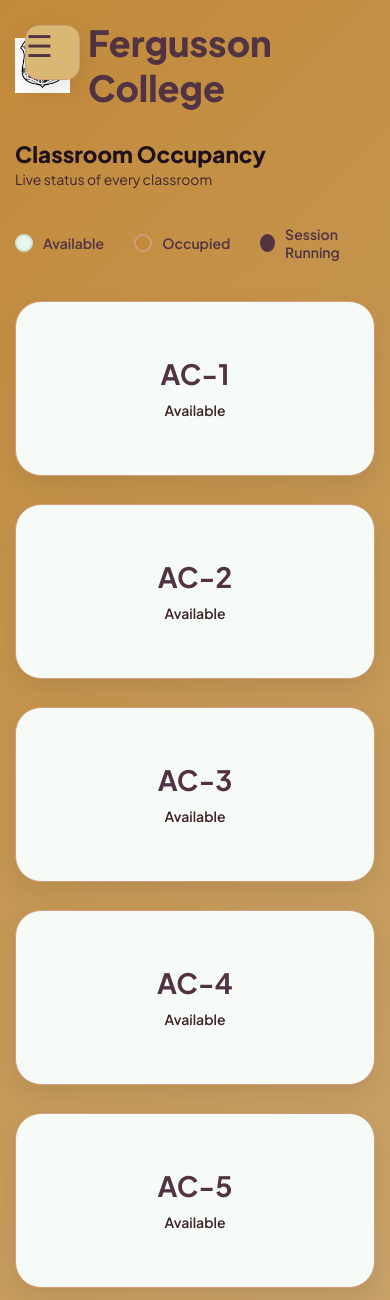
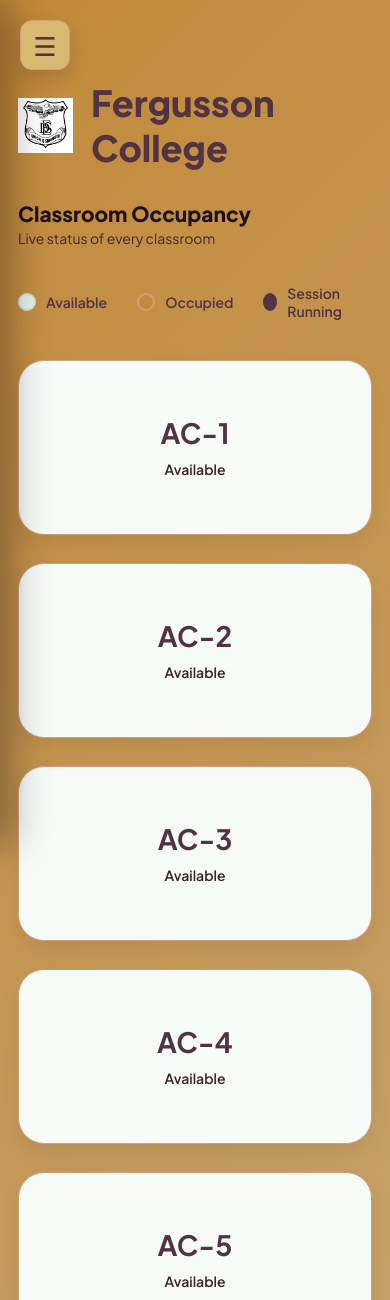
Before and after one commit to Sanavimjagtap/Smart_Campus, a Flask app: page /occupancy in a window 390 px wide. Shown: the top 1300 px of the page. Run offline with Flask 3, Linux system fonts and the light colour scheme.

Commit message:
Update style.css

```diff
--- a/static/css/style.css
+++ b/static/css/style.css
@@ -446,177 +446,161 @@
 }
 
 
-/* ===========================
-          SIDEBAR
-=========================== */
-
-.sidebar{
-
-    position:fixed;
-
-    top:0;
-
-    left:0;
-
-    width:280px;
-
-    height:100vh;
-
-    background:var(--primary-dark);
-
-    color:#c9a875;
-
-    transform:translateX(-100%);
-
-    transition:transform .35s ease;
-
-    z-index:999;
-
-    padding:30px;
-
-    border-right:1px solid rgba(255,255,255,.06);
-
-    box-shadow:
-        12px 0 35px rgba(19,10,13,.35);
-
-}
-
-.menu-btn{
-
-    position:fixed;
-
-    top:25px;
-
-    left:25px;
-
-    width:55px;
-    height:55px;
-
-    border-radius:14px;
-
-    background:var(--card);
-
-    display:flex;
-
-    justify-content:center;
-
-    align-items:center;
-
-    font-size:30px;
-
-    color:var(--primary);
-
-    cursor:pointer;
-
-    border:1px solid var(--border);
-
-    box-shadow:
-        0 10px 25px rgba(19,10,13,.10);
-
-    transition:all .25s ease;
-
-    z-index: 1000;
-}
-
-.menu-btn:hover{
-
-    background:var(--primary);
-
-    color:#c9a875;
-
-    transform:translateY(-2px);
-
-}
-
-.sidebar.active{
-
-    transform:translateX(0);
-
-}
-
-.sidebar-logo{
-
-    font-size:28px;
-
-    font-weight:800;
-
-    margin-bottom:45px;
-
-    letter-spacing:.5px;
-
-}
-
-.sidebar nav{
-
-    display:flex;
-
-    flex-direction:column;
-
-    gap:12px;
-
-}
-
-.sidebar nav a{
-
-    display:flex;
-
-    align-items:center;
-
-    gap:15px;
-
-    padding:15px 18px;
-
-    border-radius:14px;
-
-    color:var(--background);
-
-    transition:all .25s ease;
-
-    font-weight:600;
-
-}
-
-.sidebar nav a:hover{
-
-    background:var(--primary);
-
-    color:#c9a875;
-
-    transform:translateX(6px);
-
-}
-
-.sidebar nav a.active{
-
-    background:var(--accent);
-
-    color:#c9a875;
-
-    box-shadow:
-        0 8px 18px rgba(166,117,66,.35);
-
-}
-
-.sidebar h2{
-
-    color:var(--accent);
-
-    letter-spacing:1px;
-
-    margin-bottom:40px;
-
-}
-
-.sidebar hr{
-
-    border:none;
-
-    height:1px;
-
-    background:rgba(255,255,255,.08);
-
-    margin:25px 0 35px;
-
+/* ===================================================
+   UNIFIED SIDEBAR SYSTEM (Desktop, Tablet, Mobile)
+   =================================================== */
+
+/* Menu Hamburger Button */
+.menu-btn {
+    position: fixed;
+    top: 20px;
+    left: 20px;
+    width: 50px;
+    height: 50px;
+    border-radius: 12px;
+    background: var(--card);
+    display: flex;
+    justify-content: center;
+    align-items: center;
+    font-size: 26px;
+    color: var(--primary);
+    cursor: pointer;
+    border: 1px solid var(--border);
+    box-shadow: 0 8px 20px rgba(19,10,13,.15);
+    transition: all .25s ease;
+    z-index: 10001; /* Sits above sidebar overlay */
+}
+
+.menu-btn:hover {
+    background: var(--primary);
+    color: #c9a875;
+    transform: translateY(-2px);
+}
+
+/* Base Sidebar Styles */
+.sidebar {
+    position: fixed;
+    top: 0;
+    left: 0;
+    width: 260px;
+    height: 100vh;
+    background: var(--primary-dark);
+    color: #c9a875;
+    transform: translateX(-100%); /* Hidden off-screen by default */
+    transition: transform 0.35s cubic-bezier(0.4, 0, 0.2, 1);
+    z-index: 10000;
+    padding: 30px 20px;
+    border-right: 1px solid rgba(255,255,255,.06);
+    box-shadow: 12px 0 35px rgba(19,10,13,.35);
+    overflow-y: auto;
+}
+
+/* Active State: Slides in when toggle button is clicked */
+.sidebar.active {
+    transform: translateX(0) !important;
+}
+
+.sidebar-logo {
+    font-size: 26px;
+    font-weight: 800;
+    margin-bottom: 35px;
+    letter-spacing: .5px;
+    padding-left: 10px;
+}
+
+.sidebar nav {
+    display: flex;
+    flex-direction: column;
+    gap: 10px;
+}
+
+.sidebar nav a {
+    display: flex;
+    align-items: center;
+    gap: 14px;
+    padding: 13px 16px;
+    border-radius: 12px;
+    color: var(--background);
+    transition: all .25s ease;
+    font-weight: 600;
+    text-decoration: none;
+}
+
+.sidebar nav a:hover {
+    background: var(--primary);
+    color: #c9a875;
+    transform: translateX(6px);
+}
+
+.sidebar nav a.active {
+    background: var(--accent);
+    color: #c9a875;
+    box-shadow: 0 8px 18px rgba(166,117,66,.35);
+}
+
+
+/* ===================================================
+   RESPONSIVE MEDIA QUERIES (Layout Adaptation)
+   =================================================== */
+
+/* --- 1. Laptops & Small Desktops (Up to 1024px) --- */
+@media screen and (max-width: 1024px) {
+    .dashboard {
+        grid-template-columns: 1fr; /* Single main column when sidebar is toggled */
+    }
+
+    .card-grid, .occupancy-grid {
+        grid-template-columns: repeat(auto-fit, minmax(220px, 1fr));
+    }
+}
+
+
+/* --- 2. Tablets & Smartphones (Up to 768px) --- */
+@media screen and (max-width: 768px) {
+    .dashboard {
+        display: block;
+    }
+
+    .main-content {
+        padding: 80px 18px 20px 18px !important; /* Extra top padding so menu button doesn't cover text */
+        margin-left: 0 !important;
+        width: 100% !important;
+    }
+
+    .card-grid {
+        grid-template-columns: 1fr;
+    }
+
+    .session-row, .login-card {
+        width: 95% !important;
+        margin: 0 auto;
+    }
+}
+
+
+/* --- 3. Extra Small Screens (Up to 480px) --- */
+@media screen and (max-width: 480px) {
+    .sidebar {
+        width: 230px; /* Slightly narrower sidebar on small phones */
+    }
+
+    body {
+        font-size: 14px;
+    }
+
+    h1, h2 {
+        font-size: 1.3rem;
+    }
+
+    .room-preview {
+        width: 100%;
+        right: 0;
+        transform: translateY(100%);
+    }
+
+    .room-preview.show {
+        transform: translateY(0);
+    }
 }
 
 /* =======================
@@ -1974,146 +1958,3 @@
     font-weight:700;
 
 }
-/* ==========================
-      RESPONSIVE SIDEBAR
-========================== */
-
-@media (max-width:900px){
-
-    .sidebar{
-
-        width:230px;
-
-    }
-
-}
-
-@media (max-width:700px){
-
-    .sidebar{
-
-        width:210px;
-
-    }
-
-}
-
-@media (max-width:500px){
-
-    .sidebar{
-
-        width:190px;
-
-        padding:20px;
-
-    }
-
-    .sidebar-logo{
-
-        font-size:22px;
-
-    }
-
-    .sidebar nav a{
-
-        padding:12px 14px;
-
-        font-size:14px;
-
-    }
-
-    .sidebar nav a .material-icons{
-
-        font-size:20px;
-
-    }
-
-}
-/* ===================================================
-   RESPONSIVE MEDIA QUERIES (Mobile, Tablet, Laptop)
-   =================================================== */
-
-/* --- 1. Laptops & Small Desktops (Up to 1024px) --- */
-@media screen and (max-width: 1024px) {
-    .dashboard {
-        grid-template-columns: 200px 1fr; /* Slimmer sidebar */
-    }
-
-    .card-grid, .occupancy-grid {
-        grid-template-columns: repeat(auto-fit, minmax(220px, 1fr)); /* Flexible cards */
-    }
-}
-
-
-/* --- 2. Tablets & iPads (Up to 768px) --- */
-@media screen and (max-width: 768px) {
-    .dashboard {
-        display: block; /* Stack layout vertically */
-    }
-
-    /* Hide fixed sidebar off-screen by default */
-    .sidebar {
-        position: fixed;
-        left: -260px;
-        top: 0;
-        bottom: 0;
-        width: 240px;
-        z-index: 1000;
-        transition: left 0.3s ease;
-    }
-
-    /* Show sidebar when active class is toggled by menu button */
-    .sidebar.active {
-        left: 0;
-        box-shadow: 4px 0 15px rgba(0,0,0,0.3);
-    }
-
-    .main-content {
-        padding: 20px 15px;
-        margin-left: 0;
-    }
-
-    .menu-btn {
-        display: block; /* Visible hamburger menu button */
-        cursor: pointer;
-    }
-
-    /* Stack cards into single or double columns */
-    .card-grid {
-        grid-template-columns: 1fr;
-    }
-
-    /* Make session/form inputs full width */
-    .session-row, .login-card {
-        width: 90% !important;
-        margin: 0 auto;
-    }
-}
-
-
-/* --- 3. Smartphones / Mobile Screens (Up to 480px) --- */
-@media screen and (max-width: 480px) {
-    body {
-        font-size: 14px;
-    }
-
-    h1, h2 {
-        font-size: 1.4rem;
-    }
-
-    .login-card {
-        padding: 20px;
-        width: 95% !important;
-    }
-
-    /* Make preview modals/drawers take full screen on mobile */
-    .room-preview {
-        width: 100%;
-        right: 0;
-        transform: translateY(100%);
-    }
-
-    .room-preview.show {
-        transform: translateY(0);
-    }
-}
```
